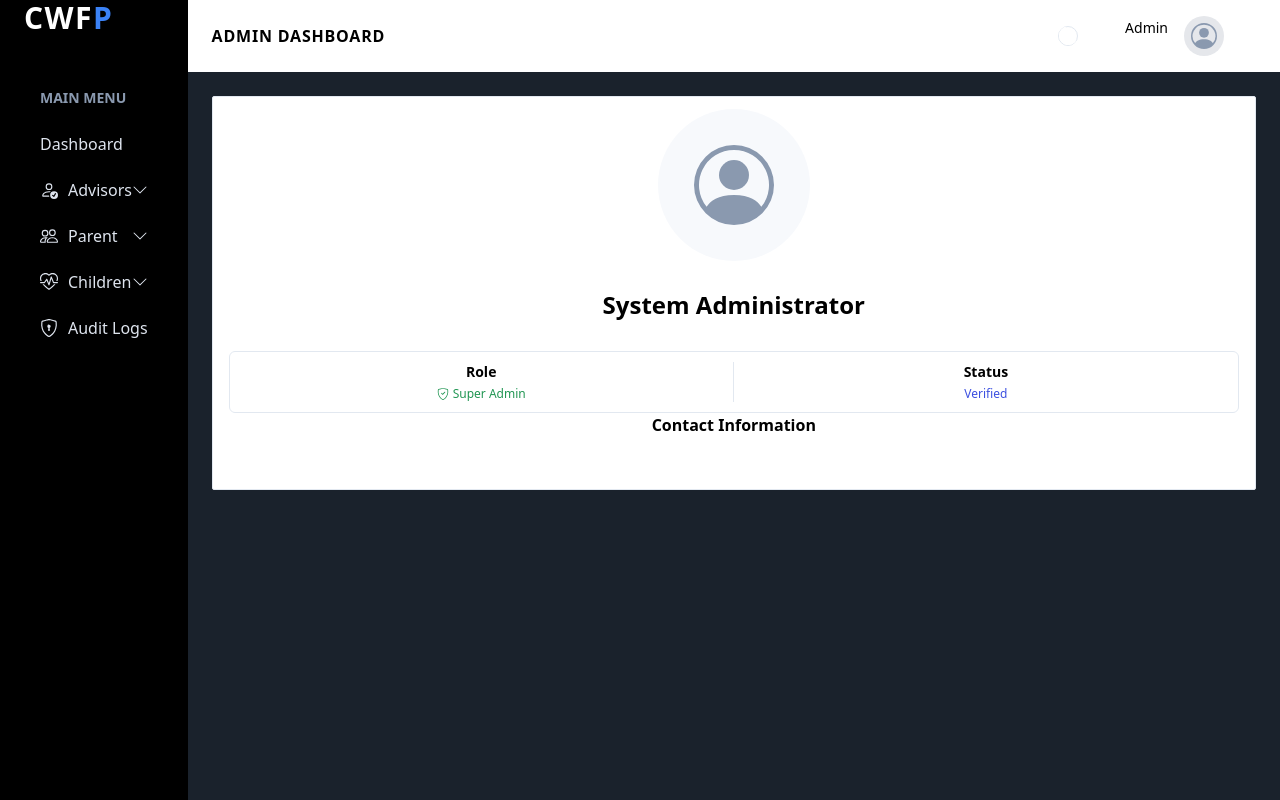
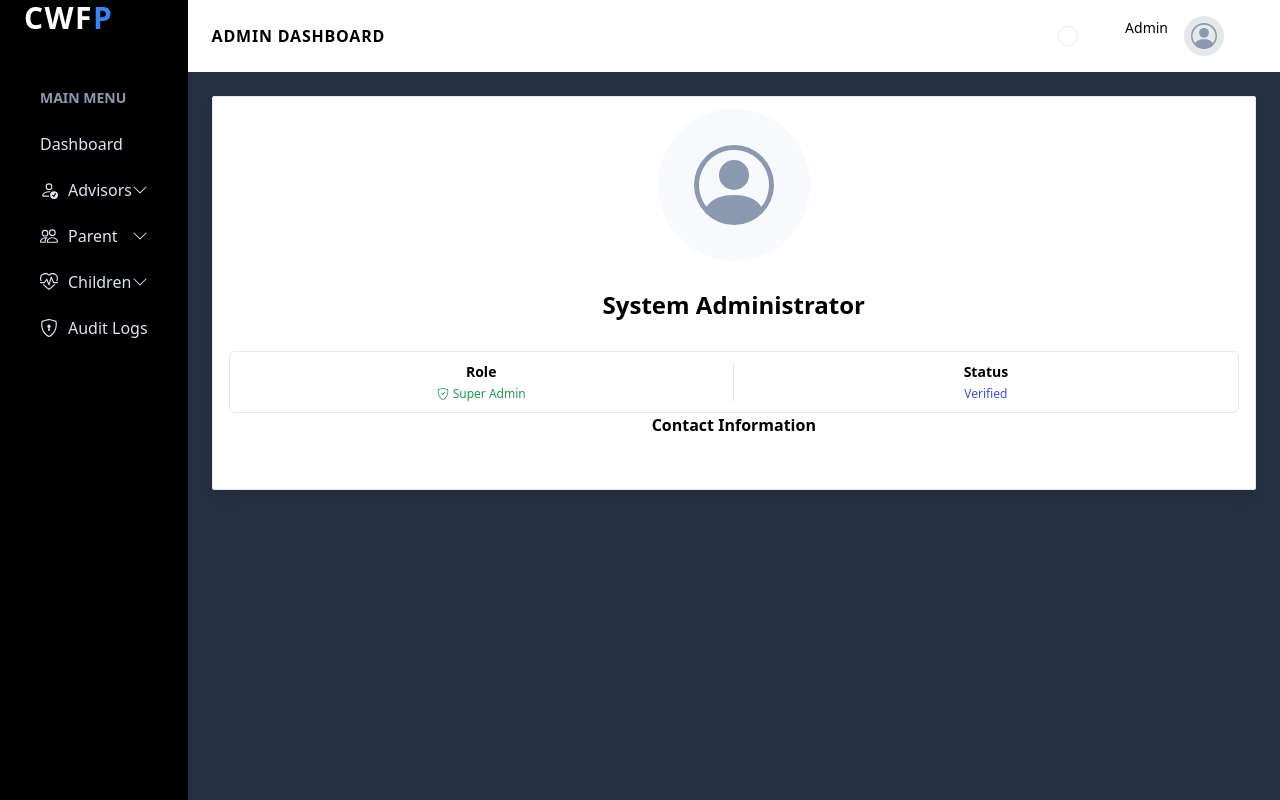
Before and after one commit to nikwimerchi/CFWP, a React (Vite) app in the folder frontend/: page /profile in a window 1280 px wide. Built offline with nearby package versions, Linux system fonts and the light colour scheme.

Commit message:
add page title

```diff
--- a/frontend/PageTitle.tsx
+++ b/frontend/PageTitle.tsx
@@ -12,7 +12,7 @@ const PageTitle = ({ title }: PageTitleProps) => {
     document.title = title;
   }, [location, title]);
 
-  return null; // This component doesn't render anything to the UI
+  return null;
 };
 
 export default PageTitle;
--- a/frontend/tailwind.config.js
+++ b/frontend/tailwind.config.js
@@ -15,8 +15,8 @@ export default {
                 success: '#219653',
                 danger: '#D34053',
                 warning: '#FFA70B',
-                boxdark: '#24303F',
-                'boxdark-2': '#1A222C',
+                boxdark: '#1A222C',
+                'boxdark-2': '#24303F',
                 body: '#64748B',
                 bodydark: '#AEB7C0',
                 bodydark1: '#DEE4EE',
@@ -32,6 +32,9 @@ export default {
                 stroke: '#E2E8F0',
                 strokedark: '#2E3A47',
             },
+            boxShadow: {
+                default: '0px 8px 13px -3px rgba(0, 0, 0, 0.07)',
+            },
         },
     },
     plugins: [],
```
